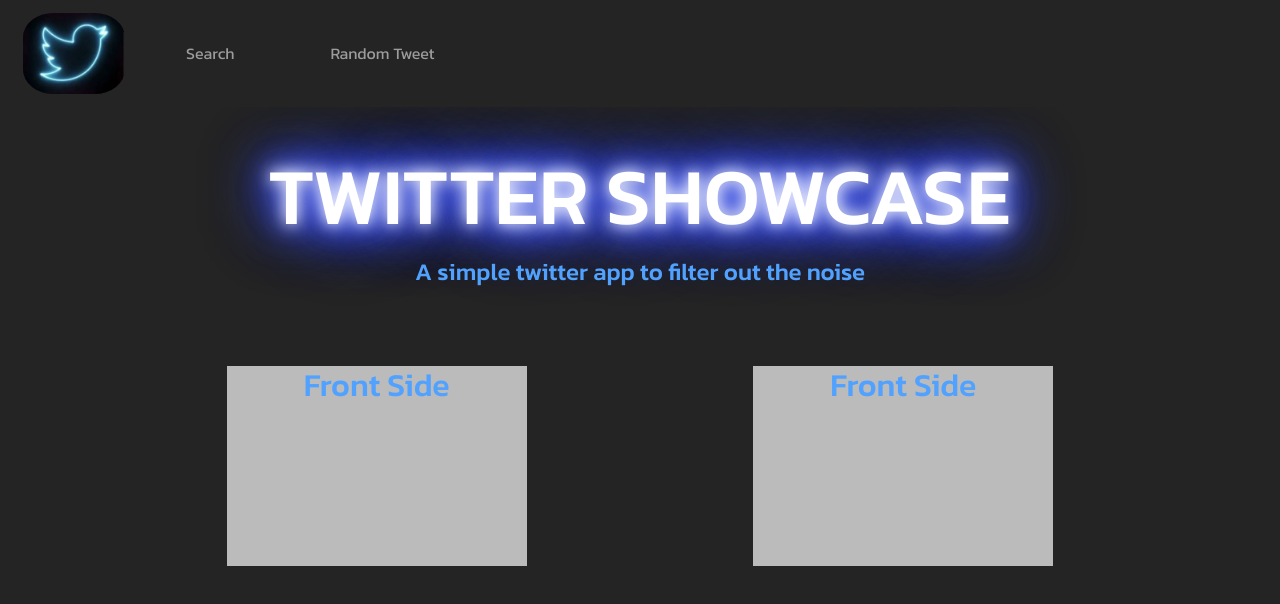
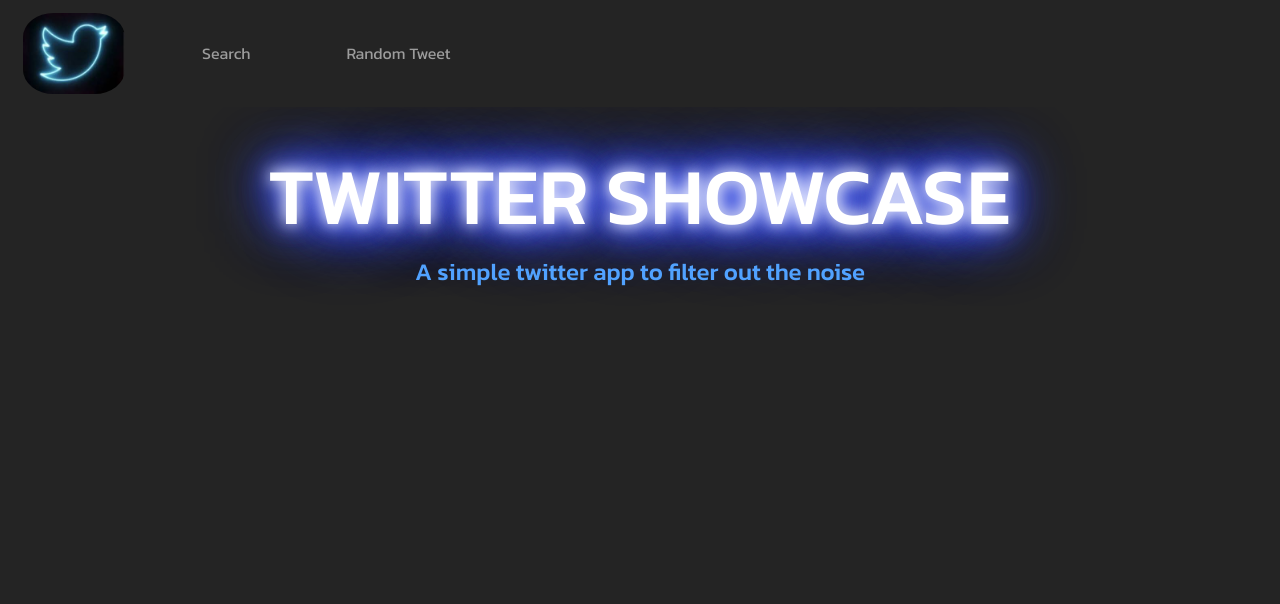
Before and after one commit to nomoneyrecord/twitter-showcase-app, a React (Vite) app: page / in a window 1280 px wide. Shown: the top 604 px of the page. Built offline with nearby package versions, Linux system fonts and the light colour scheme.

Commit message:
Scratched card idea and simplifying with linked images

```diff
--- a/src/App.css
+++ b/src/App.css
@@ -10,7 +10,7 @@
 a.navbar-brand {
   width: 10%;
   margin-left: 10px;
-  margin-right: 0;
+  margin-right: 039;
   padding-right: 0;
   display: flex;
   justify-content: center;
@@ -79,7 +79,7 @@
   padding-bottom: 80px;
 }
 
-.flip-container {
+/* .flip-container {
   display: flex;
   justify-content: space-evenly;
   background-color: #242424;
@@ -89,12 +89,12 @@
 
 .flip-box {
   background-color: transparent;
-  width: 300px;
-  height: 200px;
-  perspective: 1000px; /* Remove this if you don't want the 3D effect */
+  width: 400px;
+  height: 400px;
+  perspective: 1000px;
 }
 
-/* This container is needed to position the front and back side */
+
 .flip-box-inner {
   position: relative;
   width: 100%;
@@ -104,32 +104,35 @@
   transform-style: preserve-3d;
 }
 
-/* Do an horizontal flip when you move the mouse over the flip box container */
+
 .flip-box:hover .flip-box-inner {
   transform: rotateY(180deg);
 }
 
-/* Position the front and back side */
+
 .flip-box-front, .flip-box-back {
   position: absolute;
   width: 100%;
   height: 100%;
-  -webkit-backface-visibility: hidden; /* Safari */
+  -webkit-backface-visibility: hidden;
   backface-visibility: hidden;
 }
 
-/* Style the front side */
 .flip-box-front {
-  background-color: #bbb;
+  background-color:#242424;
   color: black;
 }
 
-/* Style the back side */
 .flip-box-back {
-  background-color: dodgerblue;
+  display: flex;
+  margin: 0;
+  justify-content: center;
+  text-align: center;
+  background-color:#242424;
   color: white;
   transform: rotateY(180deg);
-}
+} */
+
 
 @keyframes navbar-brand-spin {
   from {
--- a/src/Pages/Home.jsx
+++ b/src/Pages/Home.jsx
@@ -7,28 +7,6 @@
         <h1 className="main-head">TWITTER SHOWCASE</h1>
         <h4 className="sub-head">A simple twitter app to filter out the noise</h4>
       </div>
-      <div className="flip-container">
-        <div class="flip-box">
-          <div class="flip-box-inner">
-            <div class="flip-box-front">
-              <h2>Front Side</h2>
-            </div>
-            <div class="flip-box-back">
-              <h2>Back Side</h2>
-            </div>
-          </div>
-        </div>
-        <div class="flip-box">
-          <div class="flip-box-inner">
-            <div class="flip-box-front">
-              <h2>Front Side</h2>
-            </div>
-            <div class="flip-box-back">
-              <h2>Back Side</h2>
-            </div>
-          </div>
-        </div>
-      </div>
     </>
   );
 }
```
Also changed, not shown: public/images/blue-question-mark.png (added), public/images/magnifying-glass.png (added).
